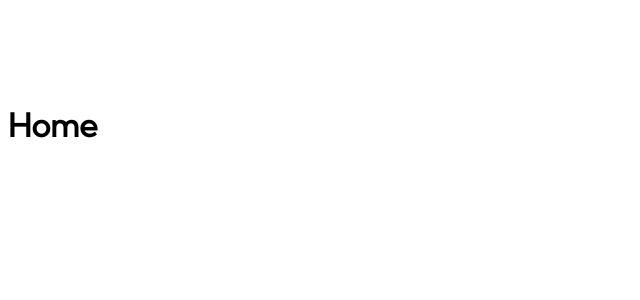
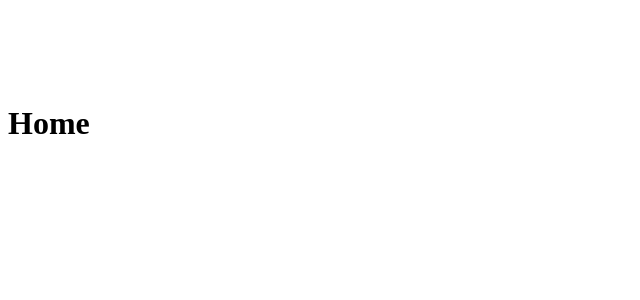
Before and after one commit to Ferperemero86/Devjobs, a Next.js app: page / in a window 1280 px wide. Shown: the top 300 px of the page, without its empty margins (0-640 px from the left). Built offline with nearby package versions, Linux system fonts and the light colour scheme.

Commit message:
Add Api context for main BG

```diff
--- a/src/app/layout.tsx
+++ b/src/app/layout.tsx
@@ -1,27 +1,25 @@
-import { Kumbh_Sans } from "next/font/google";
+"use client";
+
 import "tailwindcss/tailwind.css";
-
-// import Font Awesome CSS
 import "@fortawesome/fontawesome-svg-core/styles.css";
 
+import ThemeProvider from "../contexts/ThemeContext";
+
 import Header from "../components/layout/Header";
-
-const kumbSans = Kumbh_Sans({
-  weight: "400",
-  subsets: ["latin"],
-  variable: "--font-poppins",
-});
 
 export default function RootLayout({
   children,
 }: {
   children: React.ReactNode;
 }) {
+
   return (
     <html lang="en">
-      <body className={kumbSans.className}>
-        <Header />
+      <body>
+      <ThemeProvider>
+      <Header />
         {children}
+      </ThemeProvider>
       </body>
     </html>
   );
--- a/src/app/page.tsx
+++ b/src/app/page.tsx
@@ -1,6 +1,14 @@
+"use client"
+import { ThemeContext } from "@/contexts/ThemeContext";
+import { useContext } from "react";
+
 export default function Home() {
+  const {theme} = useContext(ThemeContext);
+  const {mainBg} = theme;
+  console.log(mainBg);
   return (
-    <main className="color-primary">
+    <main className="relative">
+      <div className={`bg-${mainBg} min-h-screen w-full absolute`}></div>
       <h1>Home</h1>
     </main>
   );
--- a/src/components/SwitchButton.tsx
+++ b/src/components/SwitchButton.tsx
@@ -1,7 +1,21 @@
+import { useContext, useEffect } from "react";
+
+import { ThemeContext } from "../contexts/ThemeContext";
+
 export default function SwitchButton() {
+  const { theme, setTheme } = useContext(ThemeContext);
+  const { mainBg } = theme;
+
+  const changeBg = () => {
+    if (mainBg === "black") {
+      return setTheme({mainBg: "white"});
+    }
+    setTheme({mainBg: "black"})
+  }
+
   return (
     <label className="relative inline-flex cursor-pointer">
-      <input type="checkbox" value="" className="sr-only peer relative" />
+      <input type="checkbox" value="" className="sr-only peer relative" onChange={changeBg}/>
       <div className="w-[44px] h-[28px] bg-white rounded-full peer peer-checked:after:translate-x-[16px] peer-checked:after:border-white after:content-[''] after:absolute after:top-2/4  after:translate-y-[-50%] after:left-[4px] after:bg-violet after:border-gray-300 after:border after:rounded-full after:h-[20px] after:w-[20px] after:transition-all outline-none"></div>
     </label>
   );
--- a/src/components/layout/Header.tsx
+++ b/src/components/layout/Header.tsx
@@ -6,6 +6,7 @@ import { faSun, faMoon } from "@fortawesome/free-solid-svg-icons";
 import Image from "next/image";
 
 export default function Header() {
+
   return (
     <header className="header container bg-[url('/images/mobile/bg-pattern-header.svg')] h-32 p-6 fle gap-x-16">
       <div className="flex items-center justify-between">
--- /dev/null
+++ b/src/contexts/ThemeContext.tsx
@@ -0,0 +1,39 @@
+import {
+  createContext,
+  Dispatch,
+  useState,
+  SetStateAction,
+  ReactNode,
+} from "react";
+
+export type Theme = {
+  mainBg: string;
+};
+
+export interface ThemeContextProps {
+  theme: Theme;
+  setTheme: Dispatch<SetStateAction<Theme>>;
+}
+
+const defaultState = {
+  theme: {
+    mainBg: "white",
+  },
+  setTheme: (theme: Theme) => {},
+};
+
+export const ThemeContext = createContext(defaultState);
+
+type ThemeProviderProps = {
+  children: ReactNode;
+};
+
+export default function ThemeProvider({ children }: ThemeProviderProps) {
+  const [theme, setTheme] = useState<Theme>(defaultState.theme);
+
+  return (
+    <ThemeContext.Provider value={{ theme, setTheme }}>
+      {children}
+    </ThemeContext.Provider>
+  );
+}
```
Also changed, not shown: src/app/jobs/page.tsx (added, +10 -0 lines), src/components/JobsPreview.tsx (added, +12 -0 lines).
